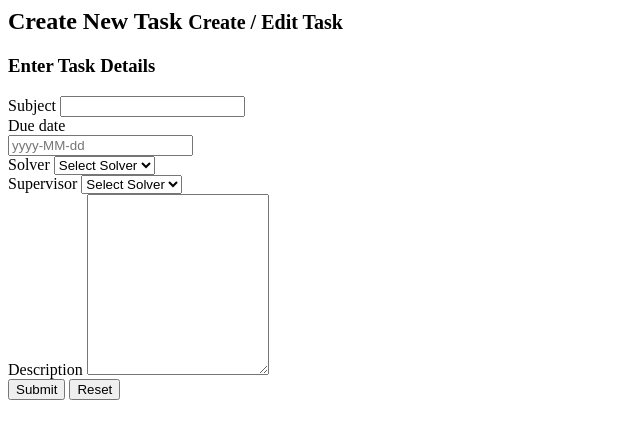
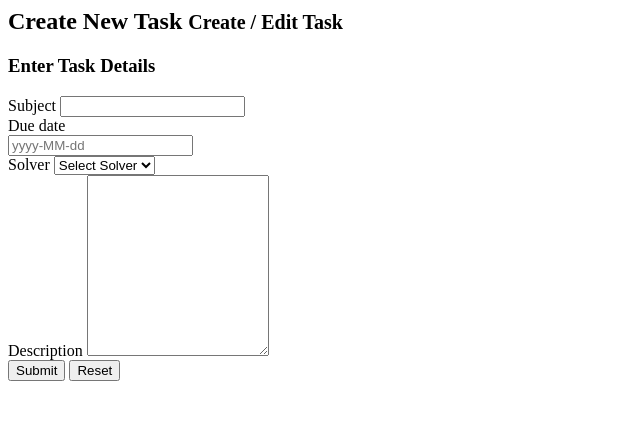
Before and after one commit to milancerny/FakeTaxi, a CodeIgniter app: template application/views/createTask.php in a window 1280 px wide. Shown: the top 439 px of the page, without its empty margins (0-640 px from the left). Run offline with CodeIgniter, Linux system fonts and the light colour scheme; the template is opened without the code that fills it, so the values that code supplies are empty.

Commit message:
removed obsolate field

```diff
--- a/application/views/createTask.php
+++ b/application/views/createTask.php
@@ -52,12 +52,6 @@
                                                     }
                                                 }
                                             ?>
-                                        </select>
-                                    </div>
-                                    <div class="form-group">
-                                        <label for="supervisor">Supervisor</label>
-                                        <select class="form-control required" id="supervisor" name="supervisor">
-                                            <option value="0">Select Solver</option>
                                         </select>
                                     </div>
                                 </div>
```
